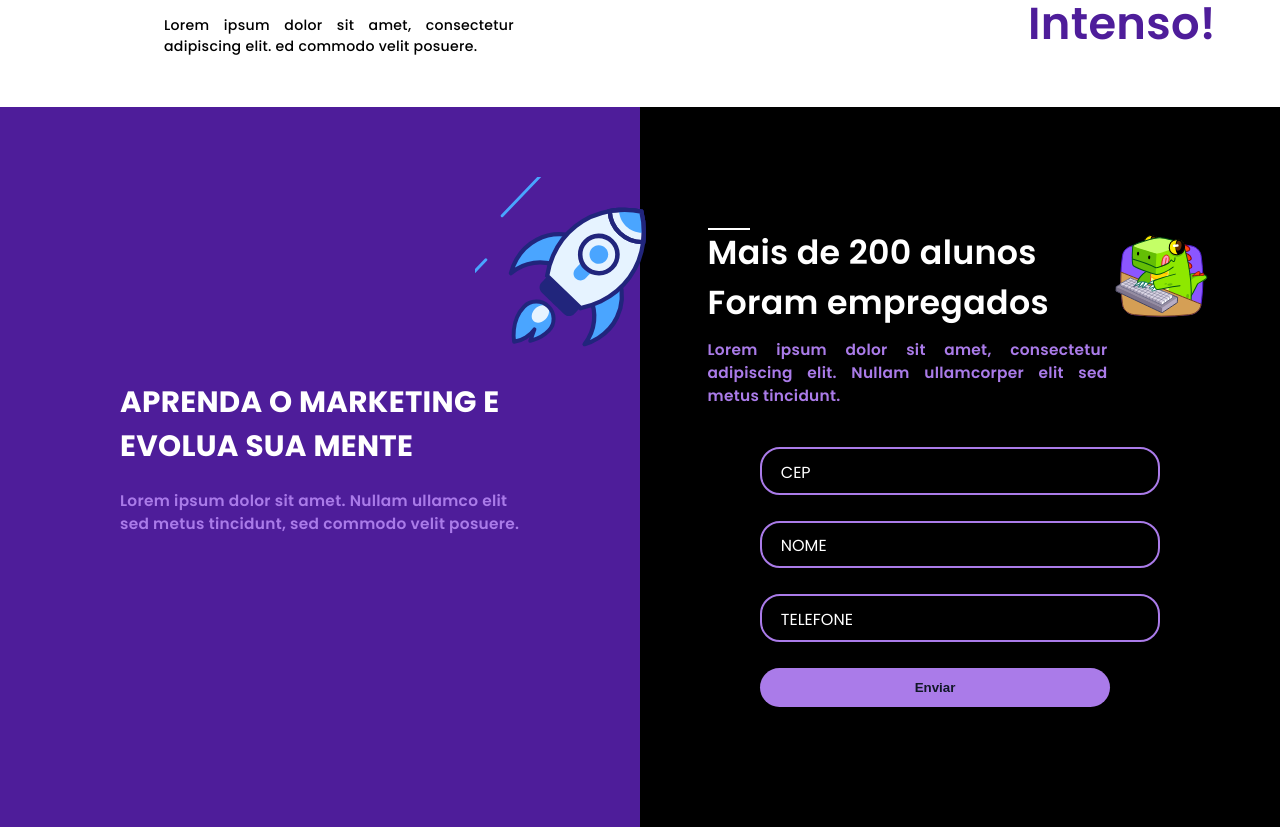
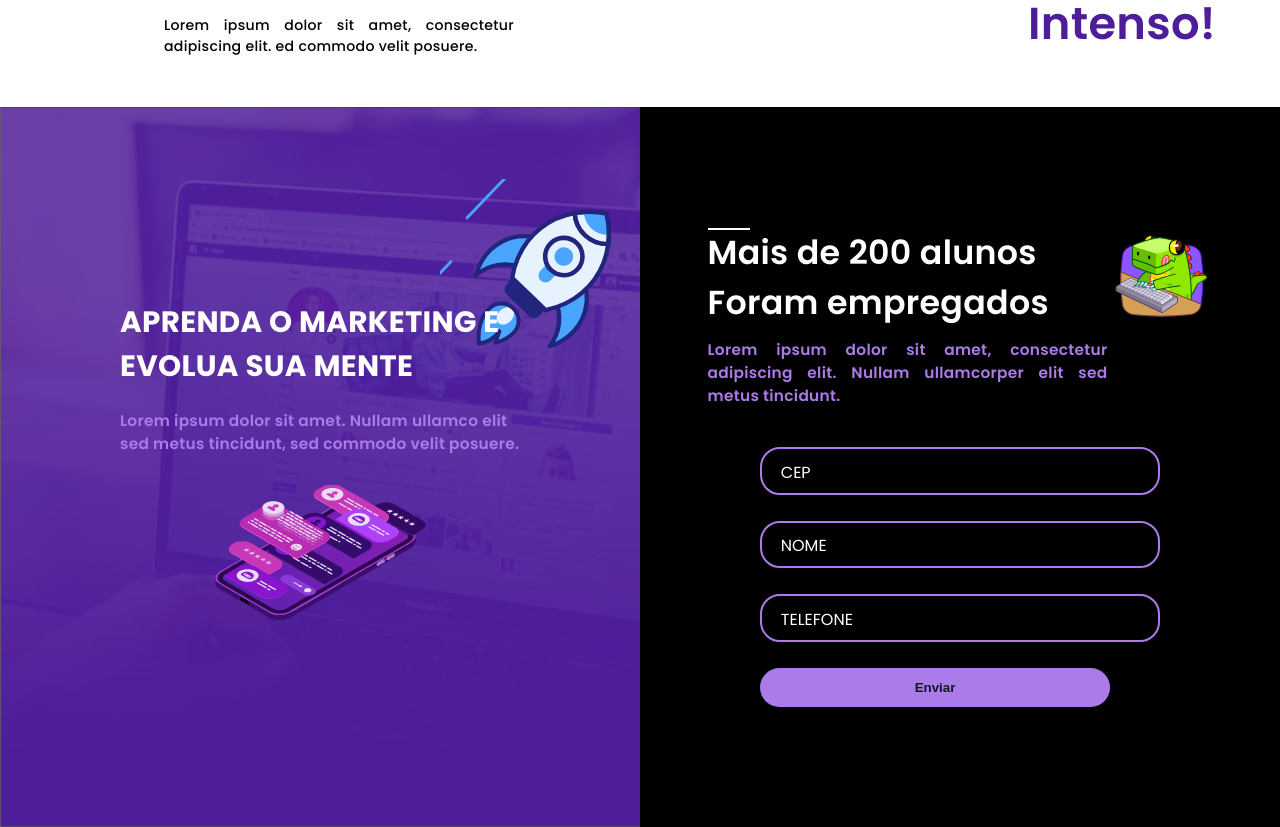
Before and after one commit to Johnviti/CursosLanding, a React (Create React App) app in the folder app-curso-marketing-digital/: page / in a window 1280 px wide. Shown: the part 2710-3537 px from the top of the page. Built offline with nearby package versions, Linux system fonts and the light colour scheme.

Commit message:
Feat: Adicionando background-image no form e configurando animações

```diff
--- a/app-curso-marketing-digital/src/components/Form/Form.css
+++ b/app-curso-marketing-digital/src/components/Form/Form.css
@@ -14,19 +14,21 @@
     width: 80px;
     object-fit:contain;
 }
-.informacao_form{
+.background_form{
     display: flex;
     flex-direction: column;
     align-items: center;
     justify-content: center;
     width: 50%;
-    background-color: var(--cor-principal);
+    background-image: url("../../assets/img/background-form.png");
+    background-size: cover;
     position: relative;
 }
-.informacao_form .texto{
+.background_form .texto{
     padding: var(--padding);
+    z-index: 10;
 }
-.informacao_form .texto h1{
+.background_form .texto h1{
     font-size: 2.1vw;
     color: var(--cor-branco);
     margin-bottom: 20px;
@@ -36,7 +38,7 @@
     letter-spacing: 0.3px;
     overflow: hidden;
 }
-.informacao_form .texto p{
+.background_form .texto p{
     font-size: 1.1vw;
     font-weight: 600;
     color: var(--cor-secundaria);
@@ -172,16 +174,24 @@
 }
 .lottie{
     position: absolute;
-    padding-bottom: 380px;
-    padding-left: 509px;
+    right: 10%;
+    top: 10%;
 }
-
+.lottieSocialMedia{
+    margin-top: 10px;
+}
+.informacao_conteudo{
+    display: flex;
+    flex-direction: column;
+    align-items: center;
+    justify-content: center;
+}
 @media (max-width: 1360px){
-    .informacao_form .texto h1{
+    .background_form .texto h1{
         font-size: 2.3vw;
         width: 400px;
     }
-    .informacao_form .texto p{
+    .background_form .texto p{
         font-size: 1.2vw;
         width: 400px;
     }
@@ -202,5 +212,16 @@
     .enviar{
         width: 350px;
     }
-
+    .lottie{
+        position: absolute;
+        top: 10%;
+        right: 0;
+    }
+    /* .lottieSocialMedia{
+        position: absolute;
+    } */
+    .lottieSocialMedia > div{
+        width: 250px !important;
+        height: 150px !important;
+    }
 }
--- a/app-curso-marketing-digital/src/components/Form/Form.js
+++ b/app-curso-marketing-digital/src/components/Form/Form.js
@@ -1,20 +1,34 @@
-import React, {useState} from 'react';
+import React from 'react';
 import './Form.css';
 import Lottie from 'react-lottie';
 import animationData from './animation/Animation.json';
 import animationDAtaDino from './animation/AnimationDino.json';
+import animationSocialMedia from './animation/AnimationSocialMedia.json';
 
-import logo from '../../assets/img/logo.png';
 
 const Form = () => {
-    const [input, setInput] = useState('');
     return (
       <div className="container_form">
-        <div className="informacao_form">
+        <div className="background_form">
             {/* <a href="/" className='logo_Andrade'><img src={logo} alt='Logo Andrade'></img></a> */}
+            <div className="informacao_conteudo">
                 <div className="texto">
                     <h1>APRENDA O MARKETING E EVOLUA SUA MENTE</h1>
                     <p>Lorem ipsum dolor sit amet. Nullam ullamco elit sed metus tincidunt, sed commodo velit posuere.</p>
+                </div>
+                <div className="lottieSocialMedia">
+                    <Lottie
+                        options={{
+                            loop: true,
+                            autoplay: true,
+                            animationData: animationSocialMedia,
+                            rendererSettings: {
+                                preserveAspectRatio: 'xMidYMid slice'
+                            }
+                        }}
+                        height={225}
+                        width={360}
+                    />
                 </div>
                 <div className="lottie">
                     <Lottie
@@ -29,6 +43,7 @@ const Form = () => {
                         height={200}
                         width={200}
                     />
+                </div>
             </div>
         </div>
         <div className="conteudo_form">
--- a/app-curso-marketing-digital/src/components/Home/Home.css
+++ b/app-curso-marketing-digital/src/components/Home/Home.css
@@ -46,7 +46,7 @@
     font-style: normal;
     line-height: 150%;
     letter-spacing: 0.3px;
-    width: 650px;
+    width: 600px;
     overflow: hidden;
 }
 
```
Also changed, not shown: app-curso-marketing-digital/src/assets/img/background-form.png (added). Lines whose indentation alone changed are shown as unchanged.
